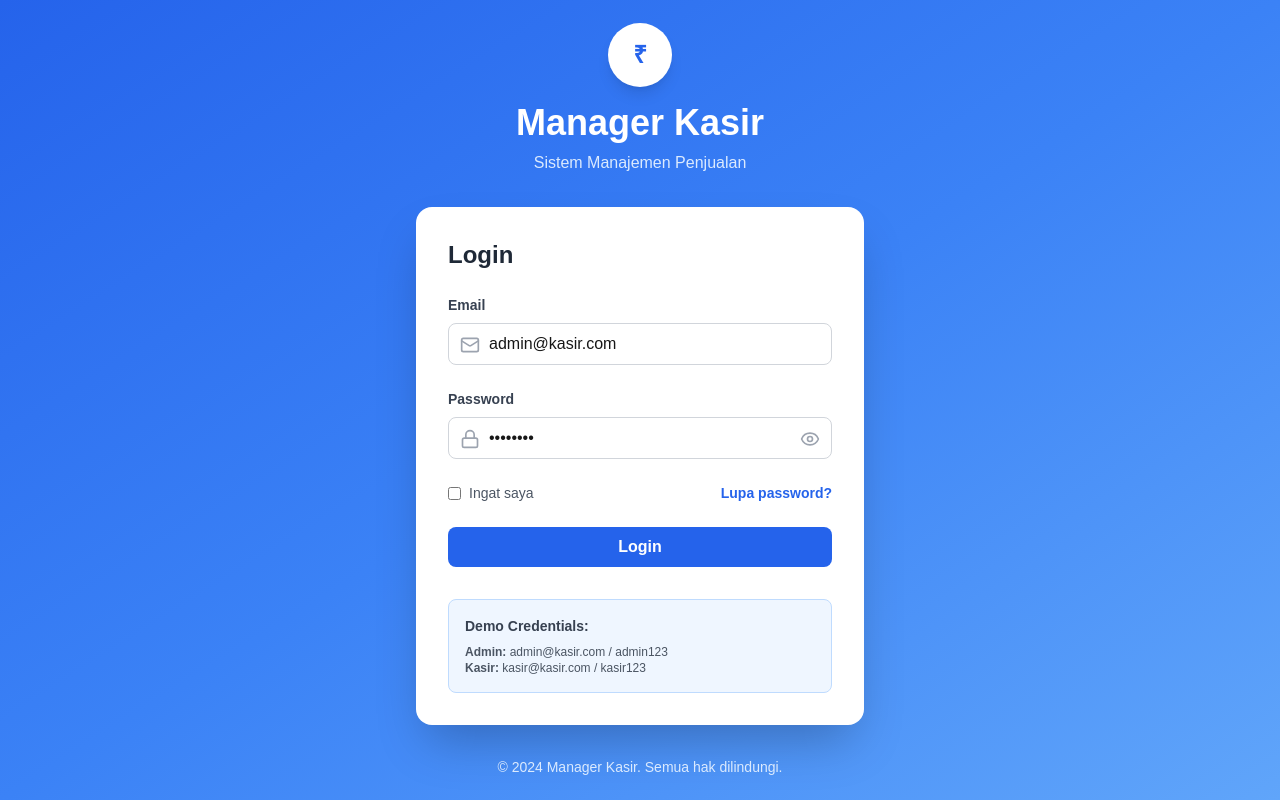
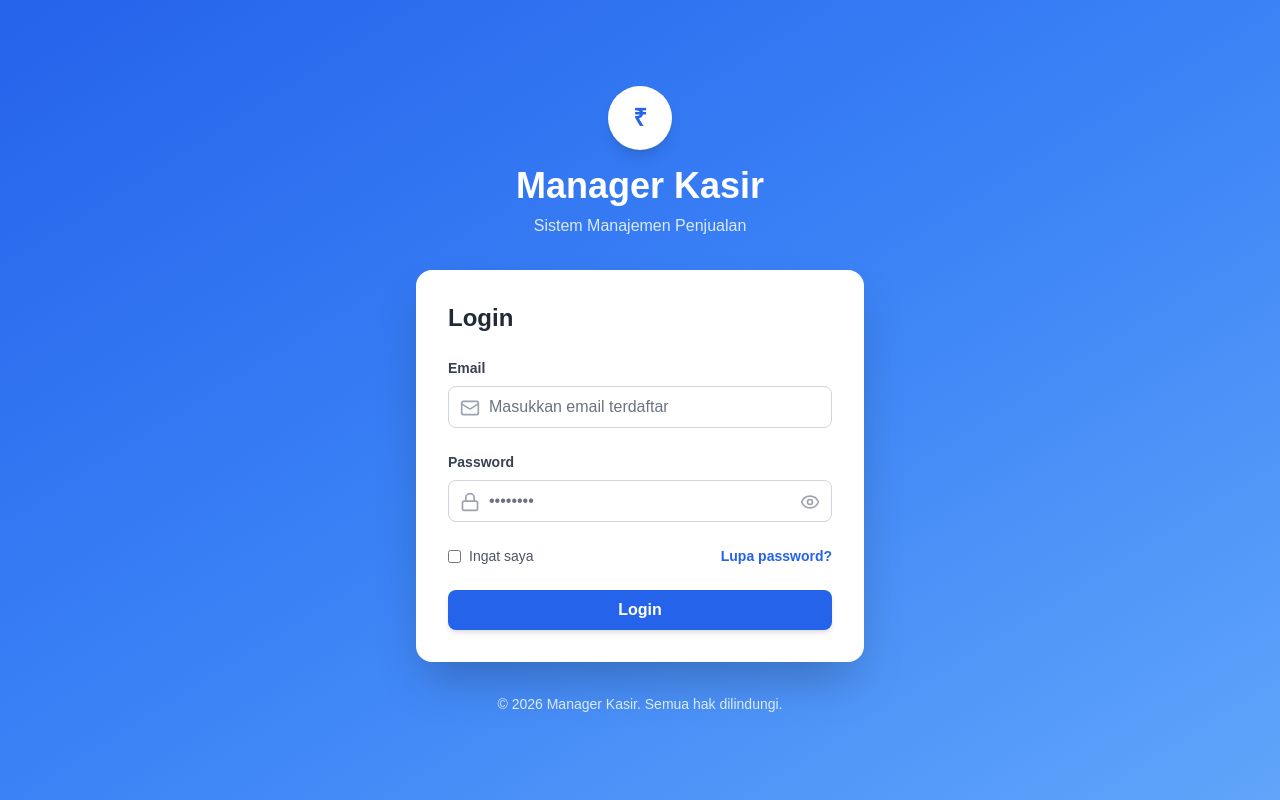
Before and after one commit to amrisabilly/management-kasir, a Next.js app: page /login in a window 1280 px wide. Built offline with nearby package versions, Linux system fonts and the light colour scheme.

Commit message:
fix : memperbaiki auth

```diff
--- a/src/app/(auth)/login/page.tsx
+++ b/src/app/(auth)/login/page.tsx
@@ -6,8 +6,9 @@ import { useAuthStore } from '@/lib/store';
 import { Mail, Lock, Eye, EyeOff } from 'lucide-react';
 
 export default function LoginPage() {
-  const [email, setEmail] = useState('admin@kasir.com');
-  const [password, setPassword] = useState('admin123');
+  // Mengosongkan nilai default agar user mengisi mandiri, atau Anda bisa pasang kredensial uji coba Anda
+  const [email, setEmail] = useState('');
+  const [password, setPassword] = useState('');
   const [showPassword, setShowPassword] = useState(false);
   const [error, setError] = useState('');
   const [loading, setLoading] = useState(false);
@@ -21,35 +22,54 @@ export default function LoginPage() {
     setLoading(true);
 
     try {
-      // Simulate API call
-      await new Promise((resolve) => setTimeout(resolve, 1000));
+      // Menghubungkan ke endpoint FastAPI yang telah Anda buat
+      // Jika sudah dideploy, ganti 'http://localhost:8000' dengan URL API Produksi Anda
+      const response = await fetch('https://fastapi-kasir.vercel.app/api/auth/login', {
+        method: 'POST',
+        headers: {
+          'Content-Type': 'application/json',
+        },
+        body: JSON.stringify({ email, password }),
+      });
 
-      // Mock validation
-      if (email === 'admin@kasir.com' && password === 'admin123') {
-        const mockUser = {
-          id: '1',
-          name: 'Admin',
-          email: 'admin@kasir.com',
-          role: 'admin' as const,
+      const data = await response.json();
+
+      // Jika FastAPI merespon dengan error (status code selain 2xx)
+      if (!response.ok) {
+        throw new Error(data.detail || 'Email atau password salah');
+      }
+
+      // Pastikan format response dari FastAPI sesuai sebelum dimasukkan ke state
+      if (data.status === 'success' && data.user) {
+        // Cek apakah user memiliki role manager
+        if (data.user.role !== 'manager') {
+          throw new Error('Hanya akun dengan role manager yang dapat mengakses website ini.');
+        }
+
+        const authenticatedUser = {
+          id: data.user.id,
+          name: data.user.name,
+          email: data.user.email,
+          role: data.user.role,
           createdAt: new Date(),
         };
-        login(mockUser);
-        router.push('/dashboard');
-      } else if (email === 'kasir@kasir.com' && password === 'kasir123') {
-        const mockUser = {
-          id: '2',
-          name: 'Ahmad',
-          email: 'kasir@kasir.com',
-          role: 'cashier' as const,
-          createdAt: new Date(),
-        };
-        login(mockUser);
+
+        // Simpan JWT access token dari Supabase ke localStorage untuk request data masa mendatang
+        if (data.token) {
+          localStorage.setItem('access_token', data.token);
+        }
+
+        // Panggil fungsi login dari Zustand untuk menyimpan session secara global
+        login(authenticatedUser);
+
+        // Pindahkan halaman ke Dashboard utama
         router.push('/dashboard');
       } else {
-        setError('Email atau password salah');
+        setError('Respons data dari server tidak valid.');
       }
-    } catch {
-      setError('Terjadi kesalahan saat login');
+    } catch (err: any) {
+      // Mengambil pesan error dari backend FastAPI atau masalah jaringan offline
+      setError(err.message || 'Terjadi kesalahan saat mencoba masuk.');
     } finally {
       setLoading(false);
     }
@@ -72,7 +92,7 @@ export default function LoginPage() {
           <h2 className="text-2xl font-bold text-gray-800 mb-6">Login</h2>
 
           {error && (
-            <div className="bg-red-50 border border-red-200 text-red-700 px-4 py-3 rounded-lg mb-6">
+            <div className="bg-red-50 border border-red-200 text-red-700 px-4 py-3 rounded-lg mb-6 text-sm">
               {error}
             </div>
           )}
@@ -90,8 +110,9 @@ export default function LoginPage() {
                   id="email"
                   value={email}
                   onChange={(e) => setEmail(e.target.value)}
-                  placeholder="admin@kasir.com"
-                  className="w-full pl-10 pr-4 py-2 border border-gray-300 rounded-lg focus:ring-2 focus:ring-blue-500 focus:border-transparent outline-none transition"
+                  placeholder="Masukkan email terdaftar"
+                  className="w-full pl-10 pr-4 py-2 border border-gray-300 rounded-lg focus:ring-2 focus:ring-blue-500 focus:border-transparent outline-none transition text-gray-900 placeholder-gray-500"
+                  required
                 />
               </div>
             </div>
@@ -109,7 +130,8 @@ export default function LoginPage() {
                   value={password}
                   onChange={(e) => setPassword(e.target.value)}
                   placeholder="••••••••"
-                  className="w-full pl-10 pr-12 py-2 border border-gray-300 rounded-lg focus:ring-2 focus:ring-blue-500 focus:border-transparent outline-none transition"
+                  className="w-full pl-10 pr-12 py-2 border border-gray-300 rounded-lg focus:ring-2 focus:ring-blue-500 focus:border-transparent outline-none transition text-gray-900 placeholder-gray-500"
+                  required
                 />
                 <button
                   type="button"
@@ -136,29 +158,16 @@ export default function LoginPage() {
             <button
               type="submit"
               disabled={loading}
-              className="w-full bg-blue-600 hover:bg-blue-700 disabled:bg-gray-400 text-white font-semibold py-2 rounded-lg transition-colors duration-200"
+              className="w-full bg-blue-600 hover:bg-blue-700 disabled:bg-gray-400 text-white font-semibold py-2 rounded-lg transition-colors duration-200 shadow-md"
             >
-              {loading ? 'Memproses...' : 'Login'}
+              {loading ? 'Memproses Autentikasi...' : 'Login'}
             </button>
           </form>
-
-          {/* Demo Credentials */}
-          <div className="mt-8 p-4 bg-blue-50 rounded-lg border border-blue-200">
-            <p className="text-sm text-gray-700 mb-2">
-              <strong>Demo Credentials:</strong>
-            </p>
-            <p className="text-xs text-gray-600">
-              <strong>Admin:</strong> admin@kasir.com / admin123
-            </p>
-            <p className="text-xs text-gray-600">
-              <strong>Kasir:</strong> kasir@kasir.com / kasir123
-            </p>
-          </div>
         </div>
 
         {/* Footer */}
         <p className="text-center text-blue-100 text-sm mt-8">
-          © 2024 Manager Kasir. Semua hak dilindungi.
+          © 2026 Manager Kasir. Semua hak dilindungi.
         </p>
       </div>
     </div>
--- a/src/types/index.ts
+++ b/src/types/index.ts
@@ -3,7 +3,7 @@ export interface User {
   id: string;
   name: string;
   email: string;
-  role: 'admin' | 'cashier';
+  role: 'manager' | 'supervisor' | 'kasir'; // Diperbarui dari sebelumnya 'admin' | 'cashier'
   createdAt: Date;
 }
 
```
